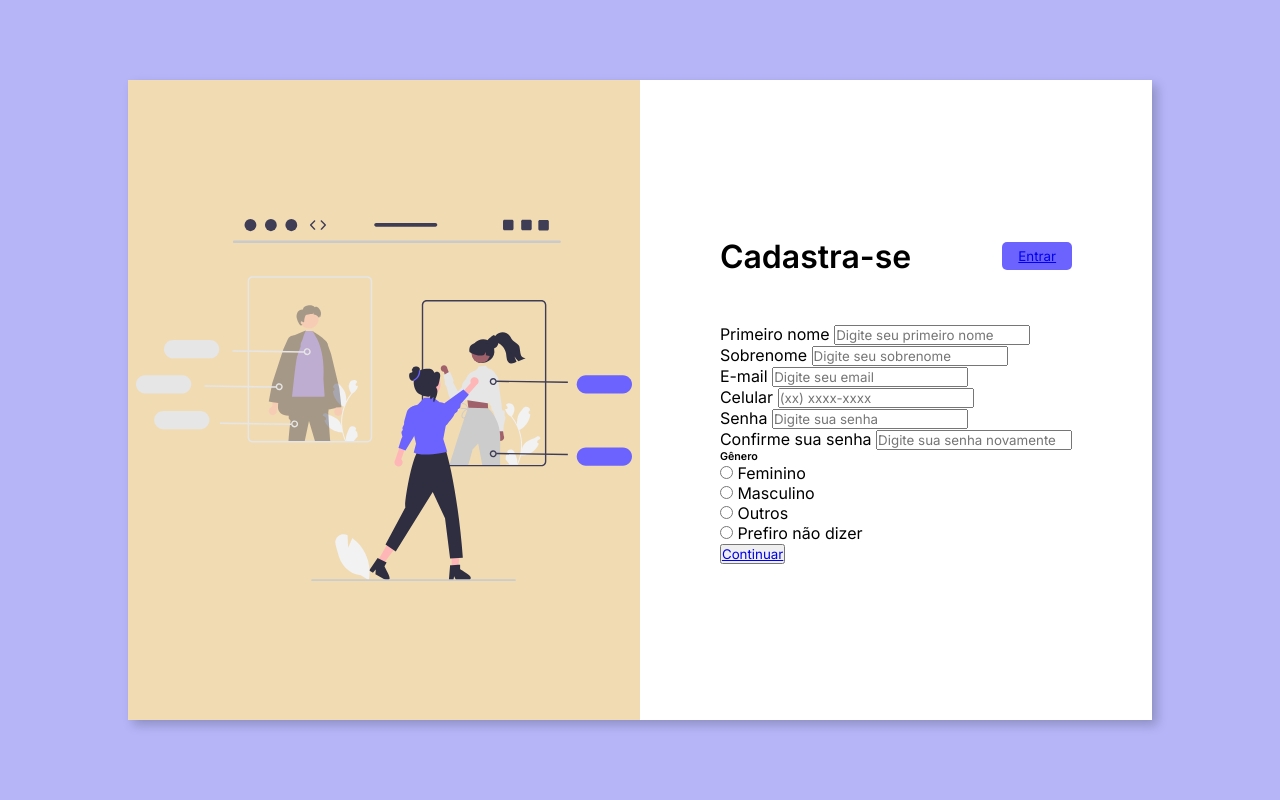
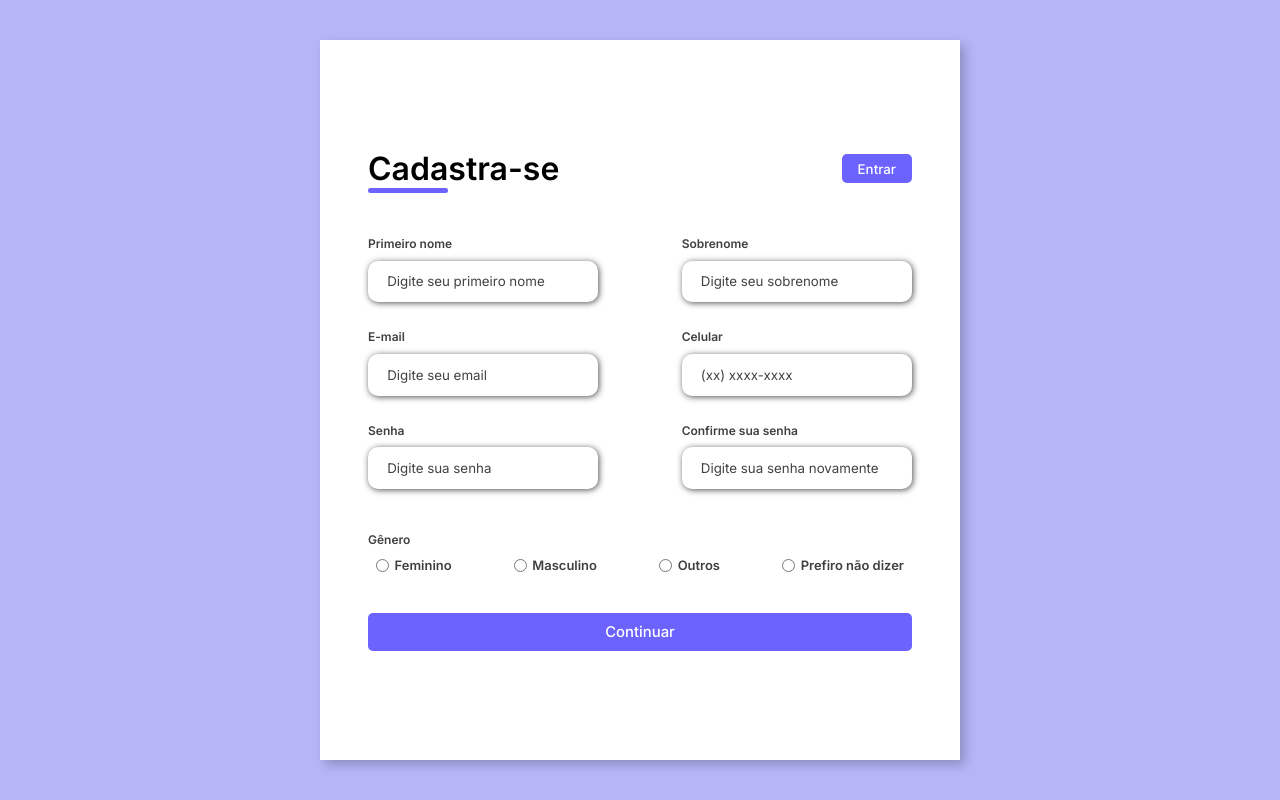
Before and after one commit to Henrifdez/projeto-fomulario, a plain HTML site: page index.html in a window 1280 px wide. Drawn offline with Linux system fonts and the light colour scheme.

Commit message:
atualizado

```diff
--- a/assets/css/style.css
+++ b/assets/css/style.css
@@ -17,8 +17,8 @@ body {
 }
 
 .container {
-    width: 80%;
-    height: 80vh;
+    width: 90%;
+    height: 90vh;
     display: flex;
     box-shadow: 5px 5px 10px rgba(0, 0, 0, .212);
 }
@@ -48,7 +48,7 @@ body {
 }
 
 .form-header {
-    margin-bottom: 3rem;
+    margin-bottom: 2rem;
     display: flex;
     justify-content: space-between;
 }
@@ -65,3 +65,136 @@ body {
     border-radius: 5px;
     cursor: pointer;
 }
+.login-button button:hover {
+    background-color: #0c00e9a6;
+}
+.login-button button a {
+    text-decoration: none;
+    font-weight: 500;
+    color: #fff;
+}
+
+.form-header h1::after {
+    content: " ";
+    display: block;
+    width: 5rem;
+    height: 0.3rem;
+    background-color: #6c63ff;
+    margin: 0 auto;
+    position: absolute;
+    border-radius: 10px;
+}
+
+.input-group {
+    display: flex;
+    flex-wrap: wrap;
+    justify-content: space-between;
+    padding: 1rem 0;
+}
+
+.input-box {
+    display: flex;
+    flex-direction: column;
+    margin-bottom: 1.1rem;
+}
+
+.input-box input {
+    margin: 0.6rem 0;
+    padding: 0.8rem 1.2rem;
+    border: none;
+    border-radius: 10px;
+    box-shadow: 1px 1px 6px #000001b0;
+}
+.input-box input:hover {
+    background-color: #eeeee78c;
+}
+.input-box input:focus-visible {
+    outline: 1px solid #6c63ff;
+}
+
+.input-box label,
+.gender-tittle h6 {
+    font-size: 0.75rem;
+    font-weight: 600;
+    color: #000000c0;
+}
+
+.input-box input::placeholder{
+    color: #000000be;
+}
+
+.gender-group {
+    display: flex;
+    justify-content: space-between;
+    margin-top: 0.62rem;
+    padding: 0 0.5rem;
+}
+.gender-input {
+    display: flex;
+    align-items: center;
+}
+
+.gender-input input {
+    margin-right: 0.35rem;
+}
+.gender-input label {
+    font-size: 0.81rem;
+    font-weight: 600;
+    color: #000000c0;
+}
+
+.continue-button button {
+    width: 100%;
+    margin-top: 2.5rem;
+    border: none;
+    background-color: #6c63ff;
+    padding: 0.62rem;
+    border-radius: 5px;
+    cursor: pointer;
+}
+.continue-button button:hover {
+    background-color: #0c00e9c5;
+    transition: 0.5s  ease-in-out;
+}
+.continue-button button a {
+    text-decoration: none;
+    font-size: 0.93rem;
+    font-weight: 500;
+    color: #fff;
+}
+
+@media screen and (max-width: 1330px) {
+    .form-img {
+        display: none;
+    }
+    .container {
+        width: 50%;
+    }
+    .form {
+        width: 100%;
+    }
+}
+
+@media screen and (max-width: 1064px) {
+    .container {
+        width: 90%;
+        height: auto;
+    }
+    .input-group {
+        flex-direction: column;
+        overflow-y: scroll;
+        flex-wrap: nowrap;
+        max-height: 10rem;
+        padding-right: 5rem;
+    }
+    .gender-inputs {
+        margin-top: 2rem;
+    }
+    .gender-group {
+        flex-direction: column;
+    }
+    .gender-input {
+        margin-top: 0.5rem;
+    }
+
+}
--- a/index.html
+++ b/index.html
@@ -55,7 +55,7 @@
                     </div>
                 </div>
 
-                <div class="gender-input">
+                <div class="gender-inputs">
                     <div class="gender-tittle">
                         <h6>Gênero</h6>
                     </div>
@@ -83,7 +83,7 @@
                     </div>
                 </div>
 
-                <div class="continue-botton">
+                <div class="continue-button">
                     <button><a href="#">Continuar</a></button>
                 </div>
             </form>
```
